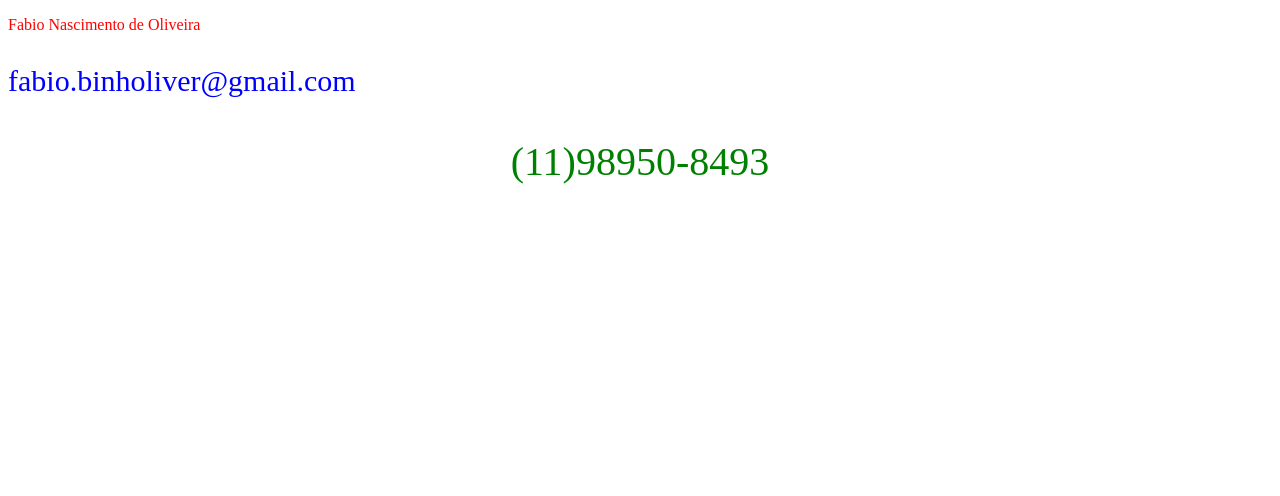
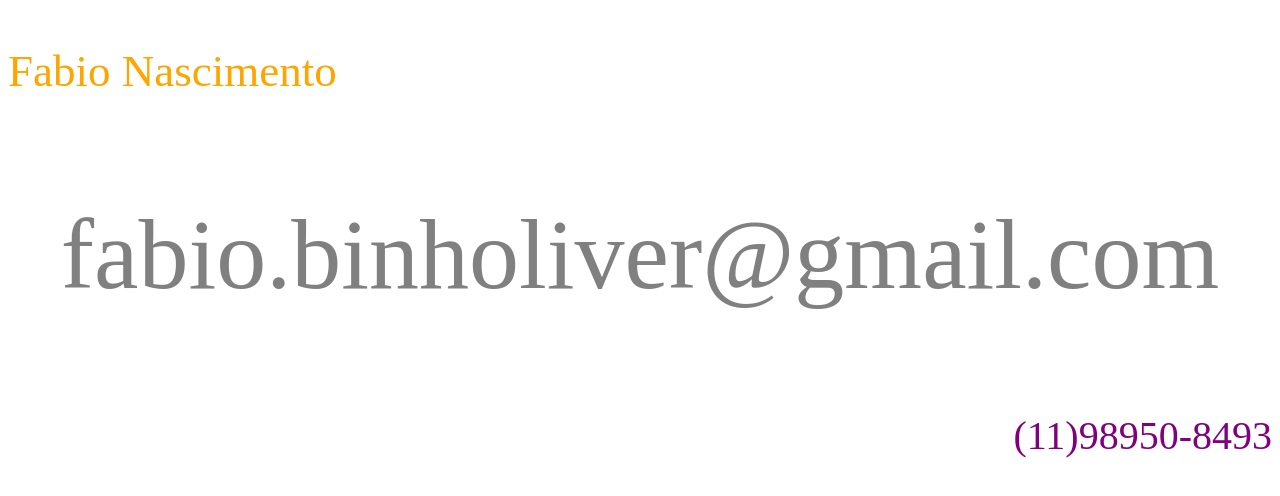
Before and after one commit to FabioNascimentoOliveira/Informacoes, a plain HTML site: page index.html in a window 1280 px wide. Drawn offline with Linux system fonts and the light colour scheme.

Commit message:
Informacoes pessoais

```diff
--- a/Nome.js
+++ b/Nome.js
@@ -1,6 +1,8 @@
-$("#p1").css("color", "red");
-$("#p2").css("color", "blue");
-$("#p2").css("font-size", "30px");
-$("#p3").css("color", "green");
+$("#p1").css("color", "orange");
+$("#p1").css("font-size", "45px")
+$("#p2").css("color", "gray");
+$("#p2").css("font-size", "100px");
+$("#p2").css("text-align", "center");
+$("#p3").css("color", "purple");
 $("#p3").css("font-size", "40px",);
 //animar
--- a/index.html
+++ b/index.html
@@ -11,7 +11,7 @@
 </head>
 <body>
 
-    <p id="p1">Fabio Nascimento de Oliveira</p>
+    <p id="p1">Fabio Nascimento</p>
     <p id="p2">fabio.binholiver@gmail.com</p>
     <p id="p3">(11)98950-8493</p>
 
--- a/style.css
+++ b/style.css
@@ -1,3 +1,3 @@
 *#p3{
-    text-align: center;
+    text-align: right;
 }
```
